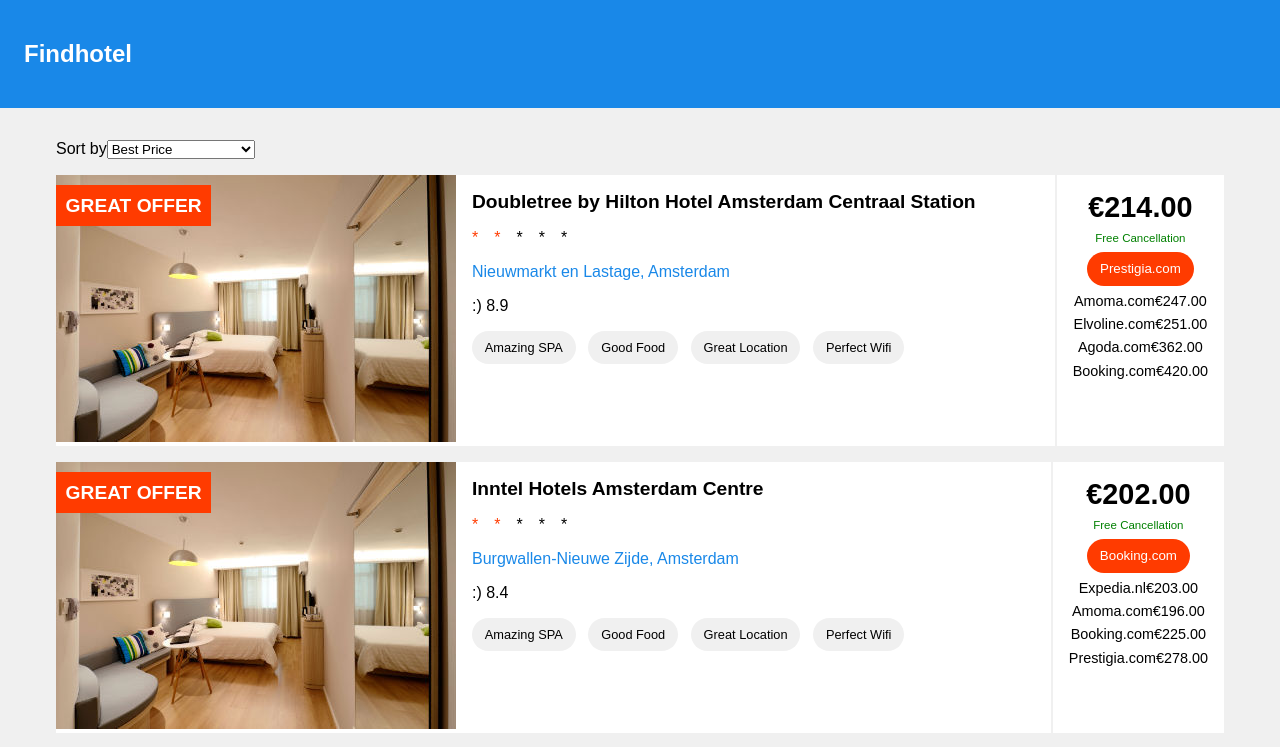
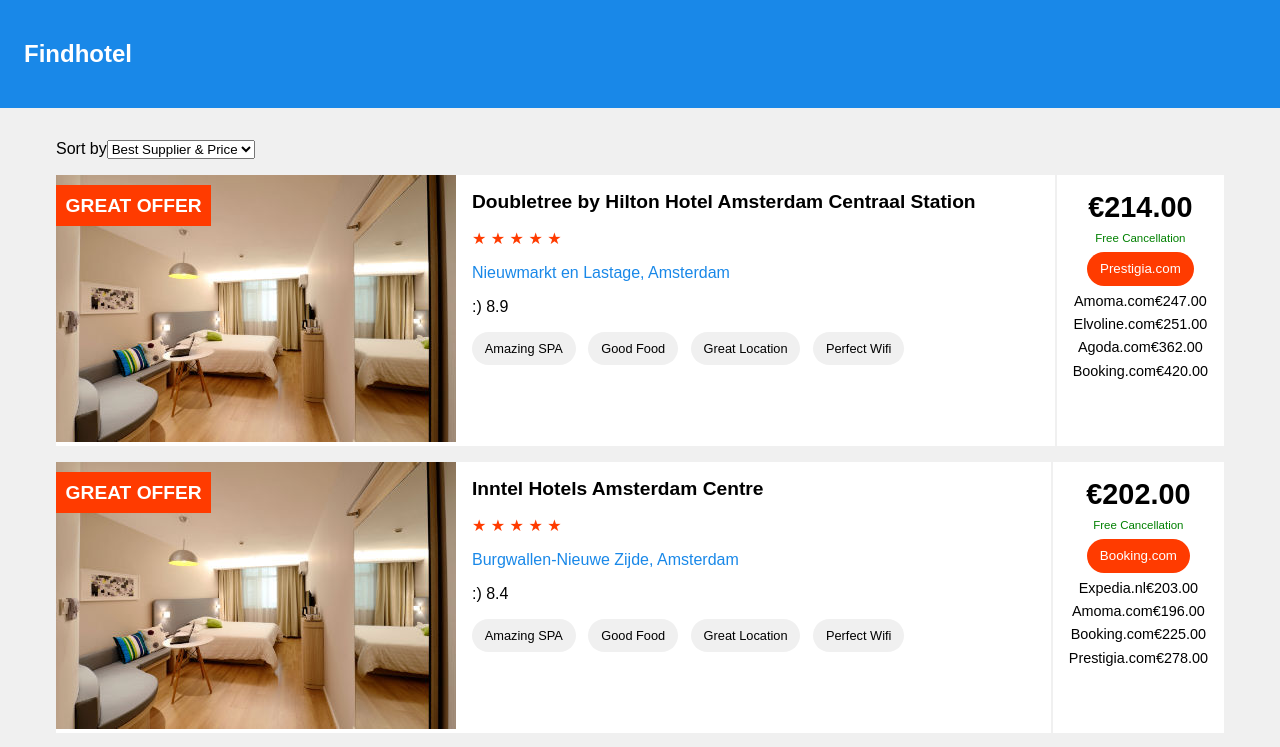
Before and after one commit to fellyph/findhotel, a React (Create React App) app: page / in a window 1280 px wide. Shown: the top 747 px of the page. Built offline with nearby package versions, Linux system fonts and the light colour scheme.

Commit message:
fix filter and added StarRating Componente

```diff
--- a/package.json
+++ b/package.json
@@ -12,7 +12,9 @@
     "react-dom": "^16.0.0",
     "react-intl": "^2.4.0",
     "react-scripts": "1.0.14",
-    "react-simple-currency": "^1.0.15"
+    "react-simple-currency": "^1.0.15",
+    "react-star-rating": "^1.4.2",
+    "react-stars": "^2.2.3"
   },
   "scripts": {
     "build-css": "node-sass-chokidar src/ -o src/",
--- a/src/App.css
+++ b/src/App.css
@@ -35,7 +35,7 @@
     .hotel .stars li {
       display: inline-block;
       margin-right: 1em; }
-  .hotel .stars .filled {
+  .hotel .star.filled {
     color: #FF3B00; }
   .hotel .key-words li {
     background-color: #F0F0F0;
--- a/src/App.js
+++ b/src/App.js
@@ -8,21 +8,14 @@
   constructor () {
     super()
     this.state = {
-      hotels: [],
-      hotelsSortByPrice : [],
-      hotelsSortBySupplier : [],
-      mapping : {
-        sortBySupplier : 'supplier',
-        sortByPriceAsc : 'price',
-        sortByPriceAndSupplier : 'price-supplier'
-      }
+      hotels: []
     }
   }
 
   getHotel () {
     axios.get('/data/fe-challenge.json')
       .then((result) => {
-        console.log('success',result.data)
+        console.log(result.data[1])
         this.setState({
           hotels: result.data
         })
@@ -38,22 +31,30 @@
 
   sortBy (e) {
     const type = e.target.value
-    this.setState(prevState => {
-      this[this.state.mapping[type]]
-    })
+    if (type === 'supplier') {
+      this.sortBySupplier()
+    } else if (type === 'price') {
+      this.sortByPriceAsc()
+    }
   }
 
-  sortBySupplier = () => (
-    this.state.hotels.sort((hotela,hotelb) => (hotela.starRating - hotelb.starRating))
-  )
+  sortBySupplier () {
+    this.setState( (prevState) => (
+      this.state.hotels.sort((a, b) => (b.starRating - a.starRating))
+    ))
+  }
 
-  sortByPriceAsc  = () => (
-    this.state.hotels.sort((hotela,hotelb) => (hotela.offers.totalRate - hotelb.offers.totalRate))
-  )
+  sortByPriceAsc () {
+    this.setState( (prevState) => (
+      this.state.hotels.sort((a, b) => (a.offers[0].totalRate - b.offers[0].totalRate))
+    ))
+  }
 
-  sortByPriceDesc = () => (
-    this.state.hotels.sort((hotela,hotelb) => (hotelb.offers.totalRate - hotela.offers.totalRate))
-  )
+  sortByPriceDesc () {
+    this.setState( (prevState) => (
+      this.state.hotels.sort((a, b) => (b.offers.totalRate - a.offers.totalRate))
+    ))
+  }
 
   render () {
     return (
--- /dev/null
+++ b/src/components/common/starRating.js
@@ -0,0 +1,11 @@
+import React from 'react'
+
+const StarRating = ({starRating}) => {
+  let stars = []
+  for(let i = 0; i < 5; i++) {
+    stars.push(<span className={(starRating >= i) ? 'star filled': 'star'} key={i}> ★ </span>)
+  }
+  return stars
+}
+
+export default StarRating
--- a/src/components/control/sortControl.js
+++ b/src/components/control/sortControl.js
@@ -5,9 +5,9 @@
   <label className="filter">
     Sort by
     <select onChange={handleFilter}>
-      <option value='price'>Best Price</option>
-      <option value='supplier'>Best Supplier</option>
-      <option value='price-supplier'>Best Supplier & Price</option>
+      <option value="price-supplier">Best Supplier & Price</option>
+      <option value="price">Best Price</option>
+      <option value="supplier">Best Supplier</option>
     </select>
   </label>
 )
--- a/src/components/hotel/description.js
+++ b/src/components/hotel/description.js
@@ -1,16 +1,13 @@
 import React from 'react'
 import PropTypes from 'prop-types'
+import StarRating from '../common/starRating'
 
-const Description = ({name, placeShort, reviewCount, startRating, guestVote}) => (
+const Description = ({name, placeShort, reviewCount, starRating, guestVote}) => (
   <div className="description">
     <h2 className="title">{name}</h2>
-    <ul className="stars">
-      <li className="filled">*</li>
-      <li className="filled">*</li>
-      <li>*</li>
-      <li>*</li>
-      <li>*</li>
-    </ul>
+    <p className="rating">
+      <StarRating starRating={starRating} />
+    </p>
     <p className="location">{placeShort}</p>
     <p className="refer">:) {guestVote}</p>
     <ul className="key-words">
--- a/src/components/hotel/hotel.js
+++ b/src/components/hotel/hotel.js
@@ -4,14 +4,14 @@
 import Thumb from '../common/thumb'
 import PropTypes from 'prop-types'
 
-const Hotel = ({name, images, placeShort, reviewCount, startRating, guestVote, offers}) => (
+const Hotel = ({name, images, placeShort, reviewCount, starRating, guestVote, offers}) => (
   <div className="hotel">
     <Thumb images={images} />
     <Description
       name={name}
       placeShort={placeShort}
       reviewCount={reviewCount}
-      startRating={startRating}
+      starRating={starRating}
       guestVote={guestVote}
     />
     <PriceDetails offers={offers} />
@@ -22,7 +22,7 @@
 Hotel.propTypes = {
   name: PropTypes.string,
   images: PropTypes.array,
-  startRating: PropTypes.number,
+  starRating: PropTypes.number,
   placeShort: PropTypes.string,
   reviewCount: PropTypes.number,
   offers: PropTypes.array
--- a/src/components/hotel/hotelList.js
+++ b/src/components/hotel/hotelList.js
@@ -12,6 +12,7 @@
         placeShort={hotel.placeShort}
         images={hotel.images}
         offers={hotel.offers}
+        starRating={hotel.starRating}
       />
     ))}
   </section>
--- a/src/sass/_hotel.scss
+++ b/src/sass/_hotel.scss
@@ -32,8 +32,8 @@
     }
   }
 
-  .stars {
-    .filled {
+  .star {
+    &.filled {
       color: $secondary;
     }
   }
```
Also changed, not shown: 1 other file (tests, documents, lock files or other folders).
